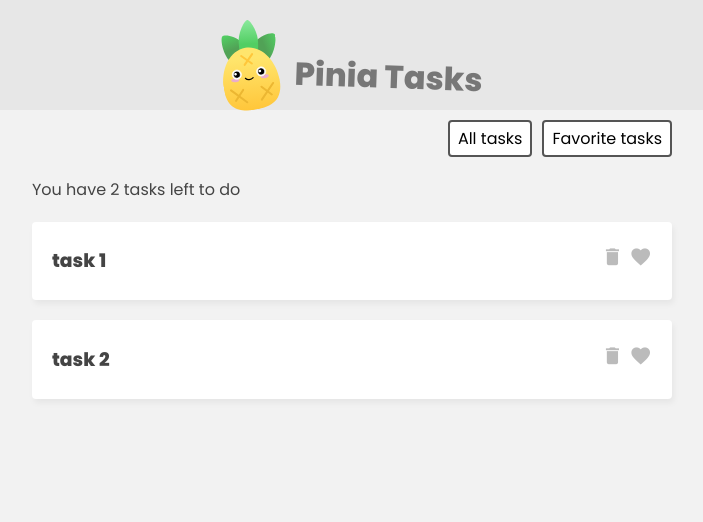
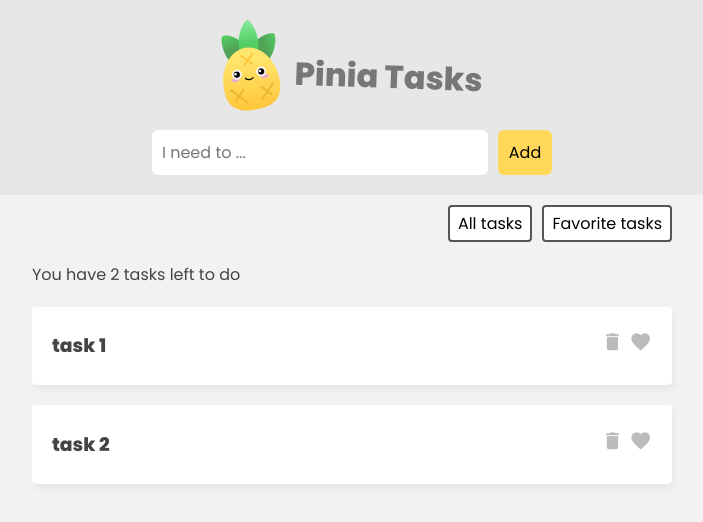
Before and after one commit to dmarsal90/pinia-task, a Vue app: page / in a window 1280 px wide. Shown: the top 522 px of the page, without its empty margins (288-991 px from the left). Built offline with nearby package versions, Linux system fonts and the light colour scheme.

Commit message:
Add TaskForm to App

```diff
--- a/src/App.vue
+++ b/src/App.vue
@@ -5,6 +5,11 @@
       <img src="./assets/pinia-logo.svg" alt="pinia logo" />
       <h1>Pinia Tasks</h1>
     </header>
+
+    <!-- new task form -->
+    <div class="new-task-form">
+      <TaskForm />
+    </div>
 
     <!-- filter -->
     <nav class="filter">
@@ -16,13 +21,13 @@
     <div class="task-list" v-if="filter === 'all'">
       <p>You have {{ taskStore.totalCount }} tasks left to do</p>
       <div v-for="task in taskStore.tasks">
-        <TaskDetails :task="task"/>
+        <TaskDetails :task="task" />
       </div>
     </div>
     <div class="task-list" v-if="filter === 'fav'">
       <p>You have {{ taskStore.favCount }} fav tasks left to do</p>
       <div v-for="task in taskStore.fav">
-        <TaskDetails :task="task"/>
+        <TaskDetails :task="task" />
       </div>
     </div>
   </main>
@@ -30,16 +35,16 @@
 
 <script>
 import { useTaskStore } from "./stores/TaskStore";
-import TaskDetails from "./components/TaskDetails.vue"
+import TaskDetails from "./components/TaskDetails.vue";
+import TaskForm from "./components/TaskForm.vue";
 import { ref } from "vue";
 
-
 export default {
-  components: {TaskDetails},
+  components: { TaskDetails, TaskForm },
   setup() {
     const taskStore = useTaskStore();
 
-    const filter = ref('all');
+    const filter = ref("all");
 
     return { taskStore, filter };
   },
```
